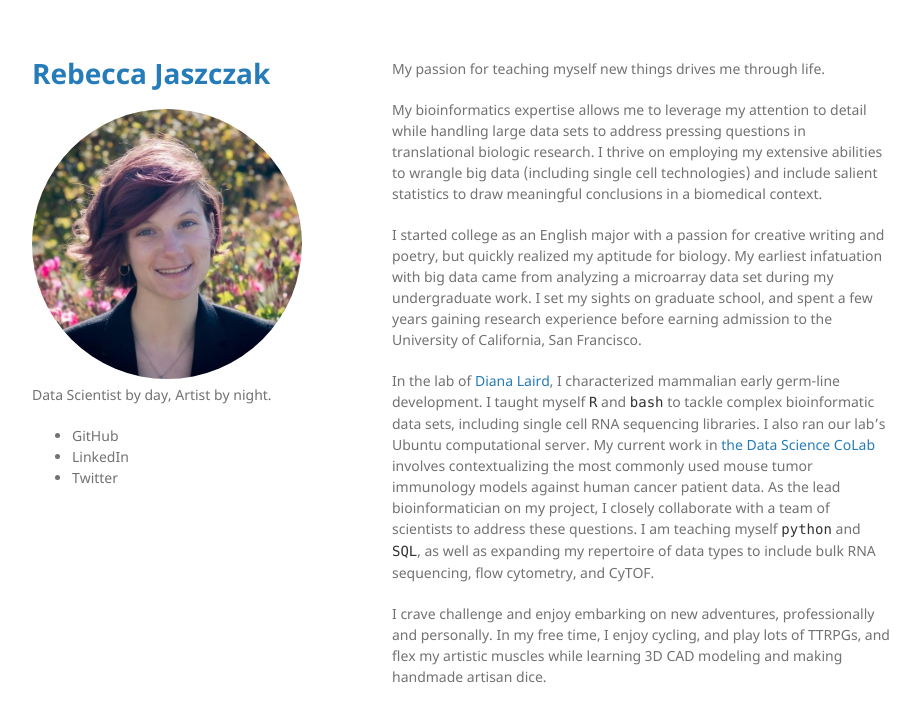
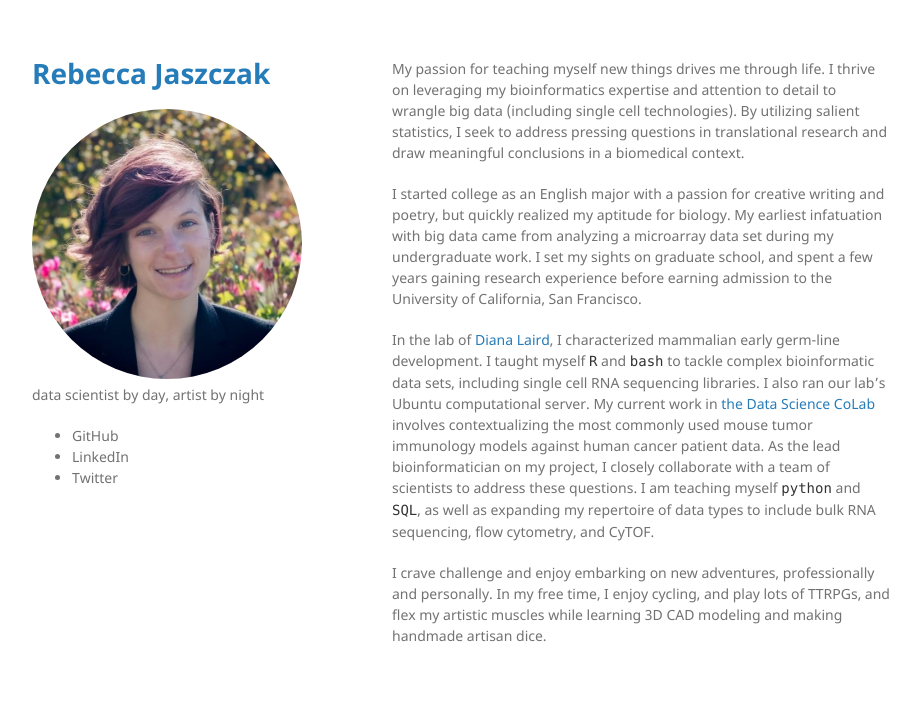
Before and after one commit to rebeccagj/rebeccagj.github.io, a Jekyll site: the page built from index.md, in a window 1280 px wide. Shown: the top 722 px of the page, without its empty margins (178-1098 px from the left). Built offline with Jekyll 4.4.1, drawn with Linux system fonts in a browser that asks for light colours.

Commit message:
finalize text

```diff
--- a/_config.yml
+++ b/_config.yml
@@ -1,7 +1,7 @@
 # Site settings
 title: Rebecca Jaszczak
 author: Rebecca Jaszczak
-description: "Data Scientist by day, Artist by night."
+description: "data scientist by day, artist by night"
 url: "https://rebeccagj.github.io/"
 date_format: "%b %-d, %Y"
 markdown: kramdown
--- a/index.md
+++ b/index.md
@@ -1,14 +1,10 @@
 ---
 layout: default
 ---
-My passion for teaching myself new things drives me through life.
-
-My bioinformatics expertise allows me to leverage my attention to detail while handling large data sets to address pressing questions in translational biologic research. I thrive on employing my extensive abilities to wrangle big data (including single cell technologies) and include salient statistics to draw meaningful conclusions in a biomedical context.
+My passion for teaching myself new things drives me through life. I thrive on leveraging my bioinformatics expertise and attention to detail to wrangle big data (including single cell technologies). By utilizing salient statistics, I seek to address pressing questions in translational research and draw meaningful conclusions in a biomedical context.
 
 I started college as an English major with a passion for creative writing and poetry, but quickly realized my aptitude for biology. My earliest infatuation with big data came from analyzing a microarray data set during my undergraduate work. I set my sights on graduate school, and spent a few years gaining research experience before earning admission to the University of California, San Francisco.
 
-In the lab of <a href="https://lairdlab.ucsf.edu/">Diana Laird</a>, I characterized mammalian early germ-line development. I taught myself `R` and `bash` to tackle complex bioinformatic data sets, including single cell RNA sequencing libraries.
-I also ran our lab's Ubuntu computational server. My current work in <a href="https://dscolab.ucsf.edu/">the Data Science CoLab</a> involves contextualizing the most commonly used mouse tumor immunology models against human cancer patient data. As the lead bioinformatician on my project, I closely collaborate with a team of scientists to address these questions.
-I am teaching myself `python` and `SQL`, as well as expanding my repertoire of data types to include bulk RNA sequencing, flow cytometry, and CyTOF.
+In the lab of <a href="https://lairdlab.ucsf.edu/">Diana Laird</a>, I characterized mammalian early germ-line development. I taught myself `R` and `bash` to tackle complex bioinformatic data sets, including single cell RNA sequencing libraries. I also ran our lab's Ubuntu computational server. My current work in <a href="https://dscolab.ucsf.edu/">the Data Science CoLab</a> involves contextualizing the most commonly used mouse tumor immunology models against human cancer patient data. As the lead bioinformatician on my project, I closely collaborate with a team of scientists to address these questions. I am teaching myself `python` and `SQL`, as well as expanding my repertoire of data types to include bulk RNA sequencing, flow cytometry, and CyTOF.
 
 I crave challenge and enjoy embarking on new adventures, professionally and personally. In my free time, I enjoy cycling, and play lots of TTRPGs, and flex my artistic muscles while learning 3D CAD modeling and making handmade artisan dice.
```
Also changed, not shown: index.html (deleted, +0 -22 lines).
